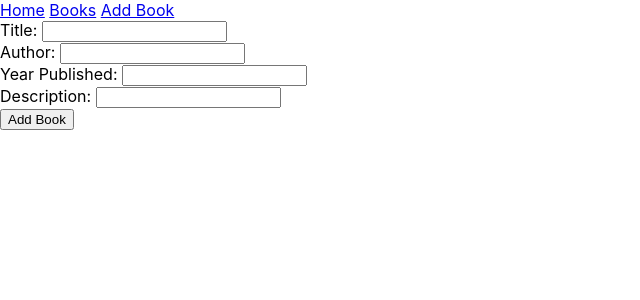
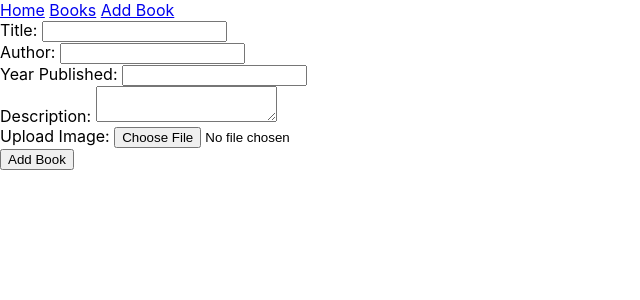
Before and after one commit to meggs1/library-frontend, a React (Create React App) app: page /books/new in a window 1280 px wide. Shown: the top 300 px of the page, without its empty margins (0-640 px from the left). Built offline with nearby package versions, Linux system fonts and the light colour scheme; no server answers.

Commit message:
working on image upload

```diff
--- a/src/actions/index.js
+++ b/src/actions/index.js
@@ -9,12 +9,11 @@ export const getBooks = () => {
 export const addBook = (book) => {
     return dispatch => {
         fetch("http://localhost:3000/books", {
-        method: "POST",
-        headers: {
-            'Content-Type': 'application/json',
-            'Accept': 'application/json'
-        },
-        body: JSON.stringify({ book })
+            method: "POST",
+            headers: {
+                'Accept': 'application/json'
+            },
+            body: book
         })
         .then(resp => resp.json())
         .then(book => {
--- a/src/components/bookForm.js
+++ b/src/components/bookForm.js
@@ -1,8 +1,10 @@
-import { Component } from 'react';
+import React, { Component } from 'react';
 import { connect } from 'react-redux';
 import { addBook } from '../actions/index'
 
 class BookForm extends Component {
+    photoFile = React.createRef()
+
     state = {
         title: '',
         author: '',
@@ -20,7 +22,9 @@ class BookForm extends Component {
 
     handleSubmit = e => {
         e.preventDefault()
-        this.props.addBook(this.state)
+        const formData = new FormData(e.target)
+
+        this.props.addBook(formData)
     }
 
     render() {
@@ -33,7 +37,7 @@ class BookForm extends Component {
                     </div>
                     <div>
                         <label>Author: </label>
-                        <input type="text" id="author" name="author" value={ this.state.author} onChange={ this.handleChange}/>
+                        <input type="text" id="name" name="author" value={ this.state.author} onChange={ this.handleChange}/>
                     </div>
                     <div>
                         <label>Year Published: </label>
@@ -41,7 +45,11 @@ class BookForm extends Component {
                     </div>
                     <div>
                         <label>Description: </label>
-                        <input type="text" id="description" name="description" value={ this.state.description} onChange={ this.handleChange}/>
+                        <textarea type="text" id="description" name="description" value={ this.state.description} onChange={ this.handleChange}/>
+                    </div>
+                    <div>
+                        <label>Upload Image: </label>
+                        <input type="file" name="photo" ref={this.photoFile}/>
                     </div>
                     <input type="submit" value="Add Book"/>
                 </form>
--- a/src/reducers/booksReducer.js
+++ b/src/reducers/booksReducer.js
@@ -7,6 +7,7 @@ export default function booksReducer(state = { books: [] }, action) {
         }
 
         case "ADD_BOOK":
+            debugger
             return {
                 ...state,
                 books: [...state.books, action.book]
```
